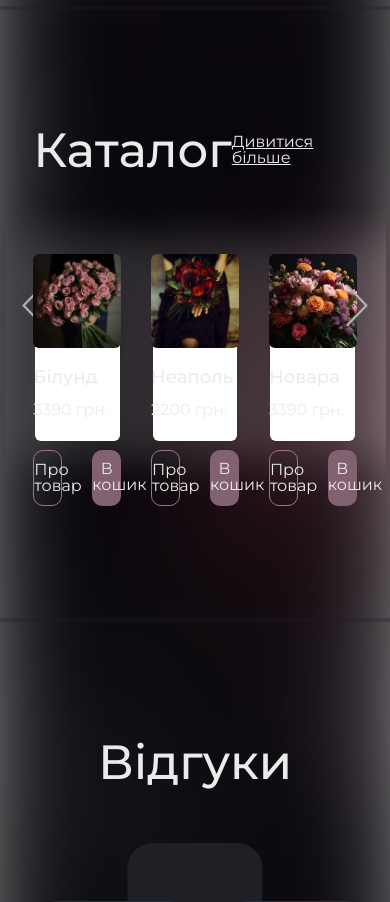
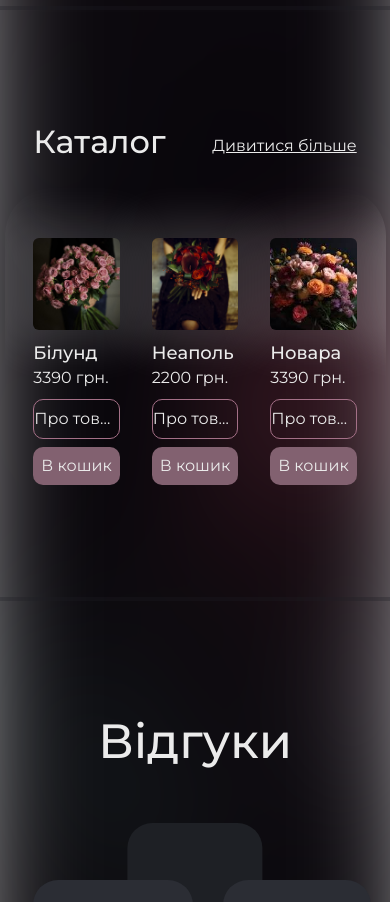
Before and after one commit to MaksMBO/Listva-Empat-, a React (Create React App) app: page / in a window 390 px wide. Shown: the part 1280-2182 px from the top of the page. Built offline with nearby package versions, Linux system fonts and the light colour scheme.

Commit message:
tablet catalog-main

```diff
--- a/src/styles/catalog-item.scss
+++ b/src/styles/catalog-item.scss
@@ -58,7 +58,7 @@
 
   &__flash {
     position: absolute;
-    height: calc(75% - 0.1875rem);
+    height: calc(100% - 2 * 0.6875rem - 1.3rem - 3rem - 3.4rem);
     width: calc(100% - 0.1875rem);
     top: calc(0.1875rem / 2);
     left: calc(0.1875rem / 2);
@@ -70,4 +70,54 @@
 
     box-shadow: 0px 0px 2.5rem 1.25rem rgba(255, 255, 255, 0.14);
   }
+
+  @media (max-width: 1024px) {
+    &__img {
+      margin-bottom: 0.875rem;
+    }
+    &__title {
+      margin-bottom: 0.5rem;
+    }
+    &__price {
+      margin-bottom: 0.8125rem;
+    }
+    &__flash {
+      height: calc(100% - 2 * 0.6875rem - 1.3rem - 3rem - 1.3rem);
+    }
+    &__buttons {
+      grid-gap: 2rem;
+      grid-auto-columns: calc((100% - 2rem) / 2);
+    }
+    &__bout {
+      white-space: nowrap;
+      overflow: hidden;
+      text-overflow: ellipsis;
+    }
+    &__basket {
+      white-space: nowrap;
+      overflow: hidden;
+      text-overflow: ellipsis;
+    }
+  }
+
+  @media (max-width: 960px) {
+    &__buttons {
+      display: flex;
+      flex-direction: column;
+      width: 100%;
+      gap: 0.5rem;
+    }
+
+    &__bout {
+      width: 100%;
+    }
+
+    &__basket {
+      width: 100%;
+    }
+
+    &__flash {
+      height: calc(100% - 5.35rem - 1.8125rem - 1.625rem - 1.1rem);
+    }
+  }
 }
--- a/src/styles/catalog-main.scss
+++ b/src/styles/catalog-main.scss
@@ -41,6 +41,8 @@ $header-padding-left: 8.54%;
     overflow-x: auto;
     overflow-y: hidden;
     padding: 3.1rem 1.8rem 3.1rem 1.8rem;
+
+    border-radius: 3rem;
   }
 
   &__items::-webkit-scrollbar {
@@ -92,4 +94,35 @@ $header-padding-left: 8.54%;
     right: 3.33%;
     cursor: pointer;
   }
+
+  @media (max-width: 1250px) {
+    &__prev {
+      left: 2.33%;
+    }
+
+    &__next {
+      right: 2.33%;
+    }
+  }
+
+  @media (max-width: 1024px) {
+    &__title {
+      font-size: 2rem;
+    }
+    &__more {
+      padding-bottom: 0.25rem;
+    }
+    &__prev {
+      display: none;
+    }
+
+    &__next {
+      display: none;
+    }
+
+    &__items {
+      grid-gap: 2rem;
+      grid-auto-columns: calc((100% - 2 * 2rem) / 3);
+    }
+  }
 }
```
